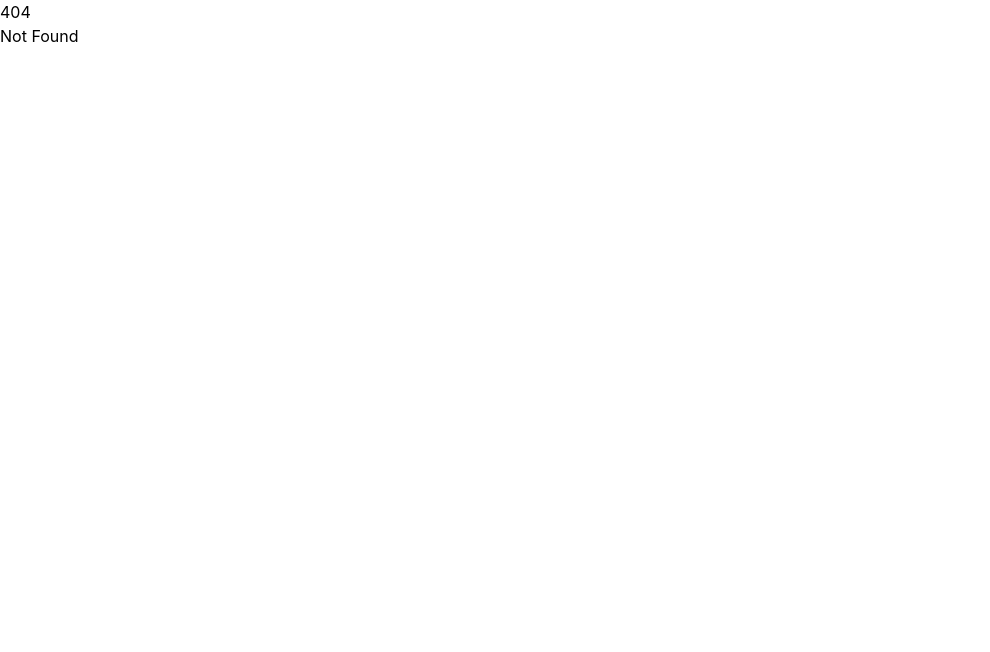
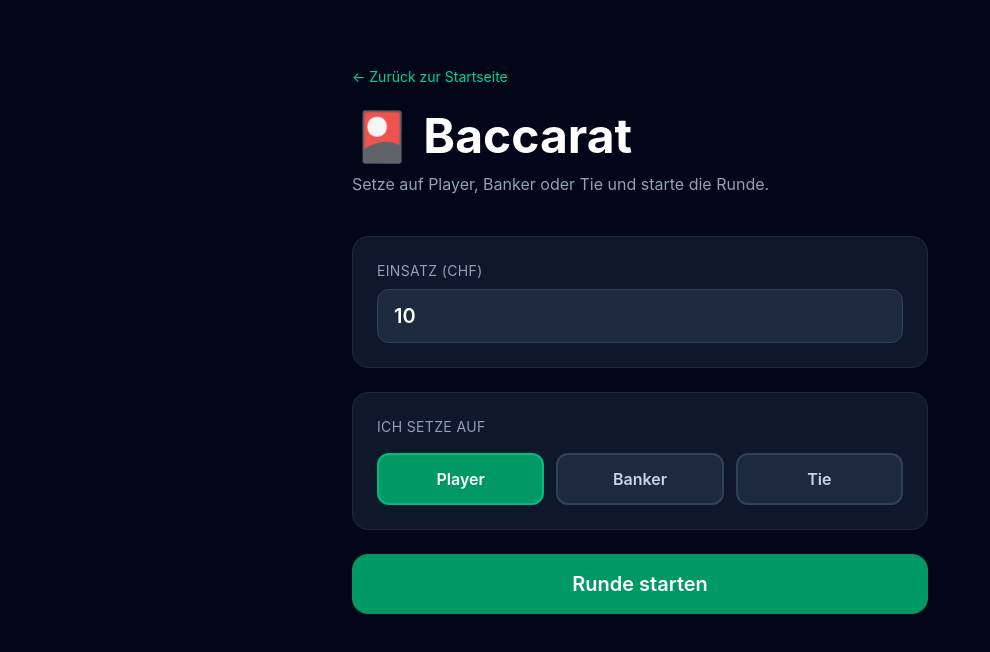
Before and after one commit to MyMumSwimsFaster/casino-prototype, a SvelteKit app: page /baccarat in a window 1280 px wide. Before the commit this address had no page. Shown: the top 652 px of the page, without its empty margins (0-990 px from the left). Built offline with nearby package versions, Linux system fonts and the light colour scheme.

Commit message:
Add baccarat workflow

```diff
--- a/src/routes/+page.svelte
+++ b/src/routes/+page.svelte
@@ -1,34 +1,29 @@
-<script lang="ts">
-</script>
+<main class="min-h-screen bg-slate-950 px-6 py-16 text-white flex items-center justify-center">
+	<div class="mx-auto max-w-xl text-center">
+		<h1 class="text-6xl font-bold tracking-tight">🎰 Casino</h1>
+		<p class="mt-4 text-lg text-slate-400">Wähle ein Spiel und starte deine Runde.</p>
 
-<main class="min-h-screen bg-slate-950 text-white">
-	<section class="mx-auto flex max-w-5xl flex-col items-center px-6 py-24 text-center">
-		<p class="mb-4 rounded-full bg-emerald-500/10 px-4 py-2 text-sm text-emerald-300">
-			Übung 11 · KI-Prototyping
-		</p>
-
-		<h1 class="max-w-3xl text-5xl font-bold tracking-tight">
-			Casino Prototype
-		</h1>
-
-		<p class="mt-6 max-w-2xl text-lg text-slate-300">
-			Starte eine Blackjack-Runde, setze einen Betrag und speichere das Ergebnis in deiner Spielhistorie.
-		</p>
-
-		<div class="mt-10 flex gap-4">
+		<div class="mt-12 flex flex-col gap-4">
 			<a
 				href="/blackjack"
-				class="rounded-xl bg-emerald-500 px-6 py-3 font-semibold text-slate-950 hover:bg-emerald-400"
+				class="rounded-2xl bg-emerald-600 px-8 py-5 text-xl font-semibold transition hover:bg-emerald-500 active:scale-95"
 			>
-				Blackjack starten
+				🃏 Blackjack starten
+			</a>
+
+			<a
+				href="/baccarat"
+				class="rounded-2xl bg-emerald-700 px-8 py-5 text-xl font-semibold transition hover:bg-emerald-600 active:scale-95"
+			>
+				🎴 Baccarat starten
 			</a>
 
 			<a
 				href="/history"
-				class="rounded-xl border border-slate-700 px-6 py-3 font-semibold text-white hover:bg-slate-900"
+				class="rounded-2xl border border-slate-700 bg-slate-900 px-8 py-5 text-xl font-semibold transition hover:bg-slate-800 active:scale-95"
 			>
-				History ansehen
+				📜 History
 			</a>
 		</div>
-	</section>
+	</div>
 </main>
--- a/src/routes/api/save-game/+server.ts
+++ b/src/routes/api/save-game/+server.ts
@@ -4,6 +4,19 @@ import { db } from '$lib/server/db';
 export async function POST({ request }) {
 	const body = await request.json();
 
+	if (body.game === 'baccarat') {
+		await db.collection('games').insertOne({
+			game: 'baccarat',
+			bet: body.bet,
+			selectedBet: body.selectedBet,
+			playerScore: body.playerScore,
+			bankerScore: body.bankerScore,
+			result: body.result,
+			playerWon: body.playerWon,
+			createdAt: new Date()
+		});
+	} else {
+		// Blackjack (bestehende Logik unverändert)
 		await db.collection('games').insertOne({
 			game: 'blackjack',
 			bet: body.bet,
@@ -12,6 +25,7 @@ export async function POST({ request }) {
 			result: body.result,
 			createdAt: new Date()
 		});
+	}
 
 	return json({ success: true });
 }
--- /dev/null
+++ b/src/routes/baccarat/+page.svelte
@@ -0,0 +1,149 @@
+<script lang="ts">
+	type Bet = 'Player' | 'Banker' | 'Tie';
+	type GameResult = 'Player wins' | 'Banker wins' | 'Tie';
+
+	let bet = $state<number>(10);
+	let selectedBet = $state<Bet>('Player');
+
+	let playerScore = $state<number | null>(null);
+	let bankerScore = $state<number | null>(null);
+	let gameResult = $state<GameResult | null>(null);
+	let playerWon = $state<boolean | null>(null);
+	let isLoading = $state(false);
+	let saved = $state(false);
+
+	async function startRound() {
+		if (!bet || bet <= 0) return;
+
+		isLoading = true;
+		saved = false;
+		playerScore = null;
+		bankerScore = null;
+		gameResult = null;
+		playerWon = null;
+
+		await new Promise((r) => setTimeout(r, 400));
+
+		const p = Math.floor(Math.random() * 10);
+		const b = Math.floor(Math.random() * 10);
+
+		let result: GameResult;
+		if (p > b) result = 'Player wins';
+		else if (b > p) result = 'Banker wins';
+		else result = 'Tie';
+
+		playerScore = p;
+		bankerScore = b;
+		gameResult = result;
+
+		const won =
+			(selectedBet === 'Player' && result === 'Player wins') ||
+			(selectedBet === 'Banker' && result === 'Banker wins') ||
+			(selectedBet === 'Tie' && result === 'Tie');
+
+		playerWon = won;
+		isLoading = false;
+
+		// Save to MongoDB
+		try {
+			await fetch('/api/save-game', {
+				method: 'POST',
+				headers: { 'Content-Type': 'application/json' },
+				body: JSON.stringify({
+					game: 'baccarat',
+					bet,
+					selectedBet,
+					playerScore: p,
+					bankerScore: b,
+					result,
+					playerWon: won
+				})
+			});
+			saved = true;
+		} catch (e) {
+			console.error('Failed to save game:', e);
+		}
+	}
+</script>
+
+<main class="min-h-screen bg-slate-950 px-6 py-16 text-white">
+	<div class="mx-auto max-w-xl">
+		<a href="/" class="text-sm text-emerald-400 hover:underline">← Zurück zur Startseite</a>
+
+		<h1 class="mt-6 text-5xl font-bold">🎴 Baccarat</h1>
+		<p class="mt-3 text-slate-400">Setze auf Player, Banker oder Tie und starte die Runde.</p>
+
+		<!-- Bet Input -->
+		<div class="mt-10 rounded-2xl border border-slate-800 bg-slate-900 p-6">
+			<label class="block text-sm tracking-wide text-slate-400 uppercase">Einsatz (CHF)</label>
+			<input
+				type="number"
+				min="1"
+				bind:value={bet}
+				class="mt-2 w-full rounded-xl border border-slate-700 bg-slate-800 px-4 py-3 text-xl font-semibold text-white focus:border-emerald-500 focus:outline-none"
+			/>
+		</div>
+
+		<!-- Bet Selection -->
+		<div class="mt-6 rounded-2xl border border-slate-800 bg-slate-900 p-6">
+			<p class="mb-4 text-sm tracking-wide text-slate-400 uppercase">Ich setze auf</p>
+			<div class="grid grid-cols-3 gap-3">
+				{#each (['Player', 'Banker', 'Tie'] as Bet[]) as option}
+					<button
+						onclick={() => (selectedBet = option)}
+						class="rounded-xl border-2 py-3 text-base font-semibold transition active:scale-95
+						{selectedBet === option
+							? 'border-emerald-500 bg-emerald-600 text-white'
+							: 'border-slate-700 bg-slate-800 text-slate-300 hover:border-slate-500'}"
+					>
+						{option}
+					</button>
+				{/each}
+			</div>
+		</div>
+
+		<!-- Start Button -->
+		<button
+			onclick={startRound}
+			disabled={isLoading || !bet || bet <= 0}
+			class="mt-6 w-full rounded-2xl bg-emerald-600 px-8 py-4 text-xl font-semibold transition hover:bg-emerald-500 active:scale-95 disabled:cursor-not-allowed disabled:opacity-50"
+		>
+			{isLoading ? 'Wird gespielt…' : 'Runde starten'}
+		</button>
+
+		<!-- Result -->
+		{#if gameResult !== null && playerScore !== null && bankerScore !== null}
+			<div class="mt-8 rounded-2xl border border-slate-800 bg-slate-900 p-6">
+				<p class="text-sm tracking-wide text-slate-400 uppercase">Ergebnis</p>
+
+				<div class="mt-4 grid grid-cols-3 gap-4 text-center">
+					<div>
+						<p class="text-sm text-slate-400">Player</p>
+						<p class="mt-1 text-4xl font-bold">{playerScore}</p>
+					</div>
+					<div>
+						<p class="text-sm text-slate-400">Banker</p>
+						<p class="mt-1 text-4xl font-bold">{bankerScore}</p>
+					</div>
+					<div>
+						<p class="text-sm text-slate-400">Dein Einsatz</p>
+						<p class="mt-1 text-2xl font-bold text-emerald-400">{selectedBet}</p>
+					</div>
+				</div>
+
+				<div class="mt-6 border-t border-slate-800 pt-5 text-center">
+					<p class="text-lg text-slate-300">{gameResult}</p>
+					<p
+						class="mt-2 text-3xl font-bold
+						{playerWon ? 'text-emerald-400' : 'text-red-400'}"
+					>
+						{playerWon ? '🏆 Gewonnen!' : '💸 Verloren'}
+					</p>
+					{#if saved}
+						<p class="mt-3 text-sm text-slate-500">✓ Runde gespeichert</p>
+					{/if}
+				</div>
+			</div>
+		{/if}
+	</div>
+</main>
--- a/src/routes/history/+page.svelte
+++ b/src/routes/history/+page.svelte
@@ -4,44 +4,63 @@
 
 <main class="min-h-screen bg-slate-950 px-6 py-16 text-white">
 	<div class="mx-auto max-w-5xl">
-		<a href="/" class="text-sm text-emerald-400 hover:underline"> ← Zurück zur Startseite </a>
+		<a href="/" class="text-sm text-emerald-400 hover:underline">← Zurück zur Startseite</a>
 
 		<h1 class="mt-6 text-5xl font-bold">Game History</h1>
-
-		<p class="mt-4 text-lg text-slate-300">Alle gespeicherten Blackjack-Runden.</p>
+		<p class="mt-4 text-lg text-slate-300">Alle gespeicherten Runden.</p>
 
 		<div class="mt-12 grid gap-6">
 			{#each data.games as game}
 				<div class="rounded-2xl border border-slate-800 bg-slate-900 p-6">
+					<!-- Game Type Badge -->
+					<div class="mb-4 flex items-center gap-3">
+						<span
+							class="rounded-full px-3 py-1 text-xs font-semibold tracking-wide uppercase
+							{game.game === 'baccarat'
+								? 'bg-violet-900 text-violet-300'
+								: 'bg-emerald-900 text-emerald-300'}"
+						>
+							{game.game === 'baccarat' ? '🎴 Baccarat' : '🃏 Blackjack'}
+						</span>
+					</div>
+
 					<div class="flex flex-col gap-4 md:flex-row md:items-center md:justify-between">
 						<div>
 							<p class="text-sm tracking-wide text-slate-400 uppercase">Result</p>
+							<h2 class="mt-2 text-3xl font-bold">{game.result}</h2>
 
-							<h2 class="mt-2 text-3xl font-bold">
-								{game.result}
-							</h2>
+							{#if game.game === 'baccarat'}
+								<p class="mt-1 text-sm text-slate-400">
+									Gesetzt auf: <span class="font-semibold text-white">{game.selectedBet}</span>
+									—
+									{#if game.playerWon}
+										<span class="text-emerald-400 font-semibold">Gewonnen</span>
+									{:else}
+										<span class="text-red-400 font-semibold">Verloren</span>
+									{/if}
+								</p>
+							{/if}
 						</div>
 
-						<div class="grid grid-cols-3 gap-6 text-center">
+						<div class="grid gap-6 text-center
+							{game.game === 'baccarat' ? 'grid-cols-3' : 'grid-cols-3'}">
 							<div>
 								<p class="text-sm text-slate-400">Player</p>
-								<p class="mt-2 text-2xl font-bold">
-									{game.playerScore}
-								</p>
+								<p class="mt-2 text-2xl font-bold">{game.playerScore}</p>
 							</div>
 
 							<div>
-								<p class="text-sm text-slate-400">Dealer</p>
+								<p class="text-sm text-slate-400">
+									{game.game === 'baccarat' ? 'Banker' : 'Dealer'}
+								</p>
 								<p class="mt-2 text-2xl font-bold">
-									{game.dealerScore}
+									{game.game === 'baccarat' ? game.bankerScore : game.dealerScore}
 								</p>
 							</div>
 
 							<div>
 								<p class="text-sm text-slate-400">Bet</p>
-								<p class="mt-2 text-2xl font-bold text-emerald-400">
-									{game.bet} CHF
-								</p>
+								<p class="mt-2 text-2xl font-bold text-emerald-400">{game.bet} CHF</p>
 							</div>
 						</div>
 					</div>
```
Lines whose indentation alone changed are shown as unchanged.
